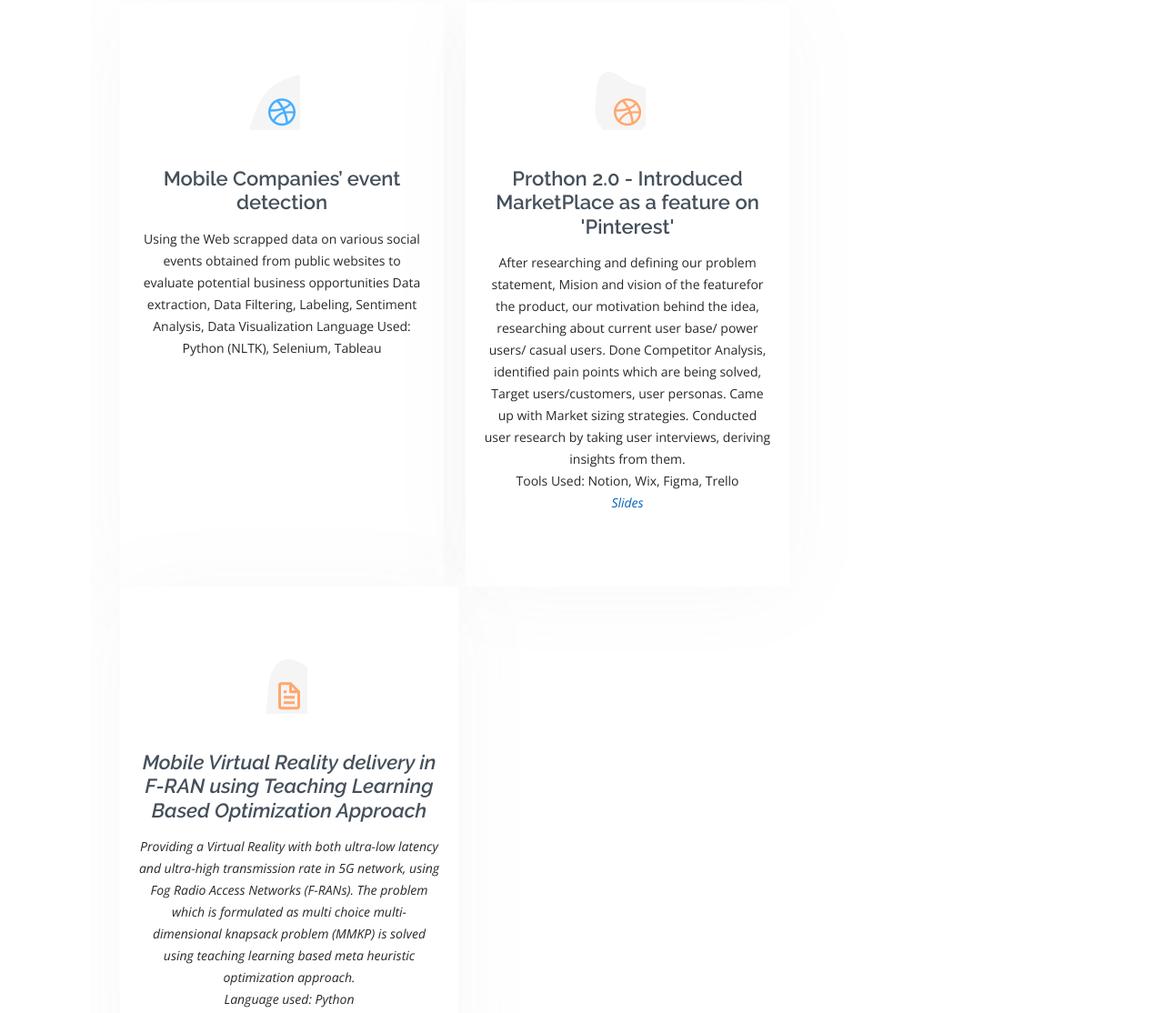
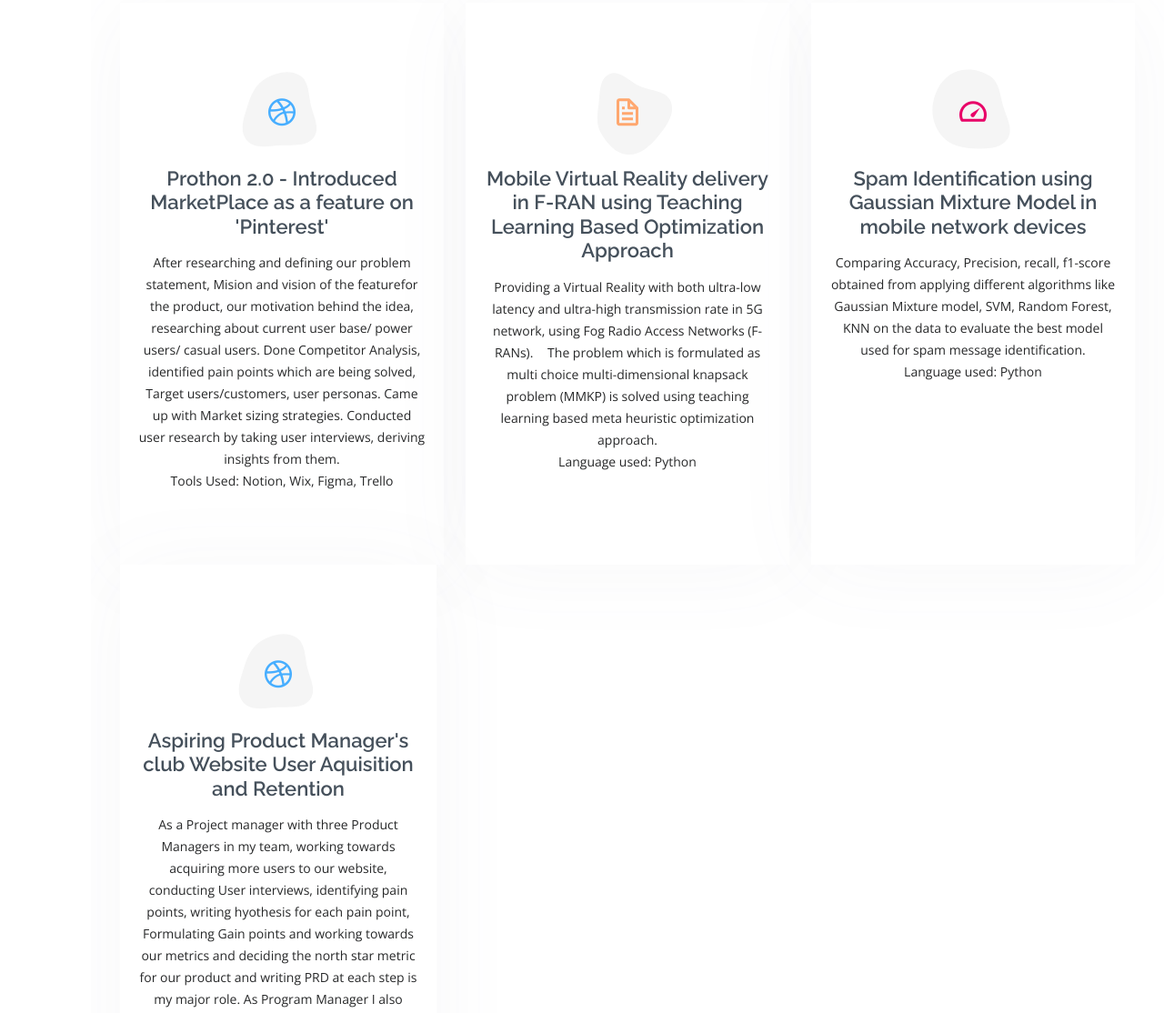
Before and after one commit to Sphoorthirv/portfolio, a plain HTML site: page index.html in a window 1280 px wide. Shown: the part 3750-4864 px from the top of the page at 91% size. Drawn offline with nearby package versions, Linux system fonts and the light colour scheme.

Commit message:
Update index.html

```diff
--- a/index.html
+++ b/index.html
@@ -315,7 +315,7 @@
 
     </section><!-- End Resume Section --><!-- End Resume Section -->
 
-    <!-- ======= Services Section ======= -->
+       <!-- ======= Services Section ======= -->
     <section id="services" class="services">
       <div class="container" data-aos="fade-up">
 
@@ -325,43 +325,25 @@
         </div>
 
         <div class="row">
+
           <div class="col-lg-4 col-md-6 d-flex align-items-stretch" data-aos="zoom-in" data-aos-delay="100">
             <div class="icon-box iconbox-blue">
               <div class="icon">
-                <svg width="70" height="70" viewBox="0 0 300 300" xmlns="http://www.w3.org/2000/svg">
+                <svg width="100" height="100" viewBox="0 0 600 600" xmlns="http://www.w3.org/2000/svg">
                   <path stroke="none" stroke-width="0" fill="#f5f5f5" d="M300,521.0016835830174C376.1290562159157,517.8887921683347,466.0731472004068,529.7835943286574,510.70327084640275,468.03025145048787C554.3714126377745,407.6079735673963,508.03601936045806,328.9844924480964,491.2728898941984,256.3432110539036C474.5976632858925,184.082847569629,479.9380746630129,96.60480741107993,416.23090153303,58.64404602377083C348.86323505073057,18.502131276798302,261.93793281208167,40.57373210992963,193.5410806939664,78.93577620505333C130.42746243093433,114.334589627462,98.30271207620316,179.96522072025542,76.75703585869454,249.04625023123273C51.97151888228291,328.5150500222984,13.704378332031375,421.85034740162234,66.52175969318436,486.19268352777647C119.04800174914682,550.1803526380478,217.28368757567262,524.383925680826,300,521.0016835830174"></path>
                 </svg>
                 <i class="bx bxl-dribbble"></i>
               </div>
-              <h4><a href="">Mobile Companies’ event detection</a></h4>
-              <p>Using the Web scrapped data on various social events obtained from
-                public websites to evaluate potential business opportunities
-                Data extraction, Data Filtering, Labeling, Sentiment Analysis, Data Visualization
-               Language Used: Python (NLTK), Selenium, Tableau</p>
+              <h4><a href="">Prothon 2.0 - Introduced MarketPlace as a feature on 'Pinterest'</a></h4>
+              <p>After researching and defining our problem statement, Mision and vision of the featurefor the product, our motivation behind the idea, researching about current user base/ power users/ casual users. Done Competitor Analysis, identified pain points which are being solved, Target users/customers, user personas. Came up with Market sizing strategies. Conducted user research by taking user interviews, deriving insights from them.
+               </p><p> Tools Used: Notion, Wix, Figma, Trello</p>
             </div>
           </div>
 
-           <div class="col-lg-4 col-md-6 d-flex align-items-stretch mt-4 mt-lg-0" data-aos="zoom-in" data-aos-delay="200">
+          <div class="col-lg-4 col-md-6 d-flex align-items-stretch mt-4 mt-md-0" data-aos="zoom-in" data-aos-delay="200">
             <div class="icon-box iconbox-orange ">
               <div class="icon">
-                <svg width="70" height="70" viewBox="0 0 500 500" xmlns="http://www.w3.org/2000/svg">
-                  <path stroke="none" stroke-width="0" fill="#f5f5f5" d="M300,582.0697525312426C382.5290701553225,586.8405444964366,449.9789794690241,525.3245884688669,502.5850820975895,461.55621195738473C556.606425686781,396.0723002908107,615.8543463187945,314.28637112970534,586.6730223649479,234.56875336149918C558.9533121215079,158.8439757836574,454.9685369536778,164.00468322053177,381.49747125262974,130.76875717737553C312.15926192815925,99.40240125094834,248.97055460311594,18.661163978235184,179.8680185752513,50.54337015887873C110.5421016452524,82.52863877960104,119.82277516462835,180.83849132639028,109.12597500060166,256.43424936330496C100.08760227029461,320.3096726198365,92.17705696193138,384.0621239912766,124.79988738764834,439.7174275375508C164.83382741302287,508.01625554203684,220.96474134820875,577.5009287672846,300,582.0697525312426"></path>
-                </svg>
-                <i class="bx bxl-dribbble"></i>
-              </div>
-              <h4><a href="">Prothon 2.0 - Introduced MarketPlace as a feature on 'Pinterest'</a></h4>
-              <p> After researching and defining our problem statement, Mision and vision of the featurefor the product, our motivation behind the idea, researching about current user base/ power users/ casual users. Done Competitor Analysis, identified pain points which are being solved, Target users/customers, user personas. Came up with Market sizing strategies. Conducted user research by taking user interviews, deriving insights from them.
-
-               <p><p> Tools Used: Notion, Wix, Figma, Trello</p>
-              <p><em> <a href="https://drive.google.com/drive/folders/1LnDDXB8p_oFm0fh7OMimDixSZPxV5miQ">Slides</a>
-
-            </div>
-          </div>
-
-          <div class="col-lg-4 col-md-6 d-flex align-items-stretch mt-4 mt-md-0" data-aos="zoom-in" data-aos-delay="300">
-            <div class="icon-box iconbox-orange ">
-              <div class="icon">
-                <svg width="70" height="70" viewBox="0 0 300 300" xmlns="http://www.w3.org/2000/svg">
+                <svg width="100" height="100" viewBox="0 0 600 600" xmlns="http://www.w3.org/2000/svg">
                   <path stroke="none" stroke-width="0" fill="#f5f5f5" d="M300,582.0697525312426C382.5290701553225,586.8405444964366,449.9789794690241,525.3245884688669,502.5850820975895,461.55621195738473C556.606425686781,396.0723002908107,615.8543463187945,314.28637112970534,586.6730223649479,234.56875336149918C558.9533121215079,158.8439757836574,454.9685369536778,164.00468322053177,381.49747125262974,130.76875717737553C312.15926192815925,99.40240125094834,248.97055460311594,18.661163978235184,179.8680185752513,50.54337015887873C110.5421016452524,82.52863877960104,119.82277516462835,180.83849132639028,109.12597500060166,256.43424936330496C100.08760227029461,320.3096726198365,92.17705696193138,384.0621239912766,124.79988738764834,439.7174275375508C164.83382741302287,508.01625554203684,220.96474134820875,577.5009287672846,300,582.0697525312426"></path>
                 </svg>
                 <i class="bx bx-file"></i>
@@ -369,28 +351,46 @@
               <h4><a href="">Mobile Virtual Reality delivery in F-RAN using Teaching Learning Based
                 Optimization Approach</a></h4>
               <p>Providing a Virtual Reality with both ultra-low latency and ultra-high transmission rate in 5G network, using Fog Radio Access Networks (F-RANs).
-                The problem which is formulated as multi choice multi-dimensional knapsack problem (MMKP) is solved using teaching learning based meta heuristic optimization approach.<p>
+                	The problem which is formulated as multi choice multi-dimensional knapsack problem (MMKP) is solved using teaching learning based meta heuristic optimization approach.<p>
                <p> Language used: Python</p>
             </div>
           </div>
-          <div class="col-lg-4 col-md-6 d-flex align-items-stretch mt-4 mt-md-0" data-aos="zoom-in" data-aos-delay="400">
+
+          <div class="col-lg-4 col-md-6 d-flex align-items-stretch mt-4 mt-lg-0" data-aos="zoom-in" data-aos-delay="300">
             <div class="icon-box iconbox-pink">
               <div class="icon">
-                <svg width="70" height="70" viewBox="0 0 300 300" xmlns="http://www.w3.org/2000/svg">
+                <svg width="100" height="100" viewBox="0 0 600 600" xmlns="http://www.w3.org/2000/svg">
+                  <path stroke="none" stroke-width="0" fill="#f5f5f5" d="M300,541.5067337569781C382.14930387511276,545.0595476570109,479.8736841581634,548.3450877840088,526.4010558755058,480.5488172755941C571.5218469581645,414.80211281144784,517.5187510058486,332.0715597781072,496.52539010469104,255.14436215662573C477.37192572678356,184.95920475031193,473.57363656557914,105.61284051026155,413.0603344069578,65.22779650032875C343.27470386102294,18.654635553484475,251.2091493199835,5.337323636656869,175.0934190732945,40.62881213300186C97.87086631185822,76.43348514350839,51.98124368387456,156.15599469081315,36.44837278890362,239.84606092416172C21.716077023791087,319.22268207091537,43.775223500013084,401.1760424656574,96.891909868211,461.97329694683043C147.22146801428983,519.5804099606455,223.5754009179313,538.201503339737,300,541.5067337569781"></path>
+                </svg>
+                <i class="bx bx-tachometer"></i>
+              </div>
+              <h4><a href="">Spam Identification using Gaussian Mixture Model in mobile network devices</a></h4>
+              <p>Comparing Accuracy, Precision, recall, f1-score obtained from applying different algorithms like Gaussian Mixture model, SVM, Random Forest, KNN on the data to evaluate the best model used for spam message identification.
+                <p><p>Language used: Python</p>
+            </div>
+          </div>
+        <div class="row">
+
+          <div class="col-lg-4 col-md-6 d-flex align-items-stretch mt-4 mt-md-0" data-aos="zoom-in" data-aos-delay="400">
+            <div class="icon-box iconbox-blue">
+              <div class="icon">
+                <svg width="100" height="100" viewBox="0 0 600 600" xmlns="http://www.w3.org/2000/svg">
                   <path stroke="none" stroke-width="0" fill="#f5f5f5" d="M300,521.0016835830174C376.1290562159157,517.8887921683347,466.0731472004068,529.7835943286574,510.70327084640275,468.03025145048787C554.3714126377745,407.6079735673963,508.03601936045806,328.9844924480964,491.2728898941984,256.3432110539036C474.5976632858925,184.082847569629,479.9380746630129,96.60480741107993,416.23090153303,58.64404602377083C348.86323505073057,18.502131276798302,261.93793281208167,40.57373210992963,193.5410806939664,78.93577620505333C130.42746243093433,114.334589627462,98.30271207620316,179.96522072025542,76.75703585869454,249.04625023123273C51.97151888228291,328.5150500222984,13.704378332031375,421.85034740162234,66.52175969318436,486.19268352777647C119.04800174914682,550.1803526380478,217.28368757567262,524.383925680826,300,521.0016835830174"></path>
                 </svg>
                 <i class="bx bxl-dribbble"></i>
               </div>
-              <h4><a href="">Aspiring Product Manager's club Website User Acquisition and Retention</a></h4>
+              <h4><a href="">Aspiring Product Manager's club Website User Aquisition and Retention</a></h4>
               <p> As a Project manager with three Product Managers in my team, working towards acquiring more users to our website, conducting User interviews, identifying  pain points, writing hyothesis for each pain point, Formulating Gain points and working towards our metrics and deciding the north star metric for our product and writing PRD at each step  is my major role. As Program Manager I also have planned sprints, written Project Charter organised team meetings and worked with cross-functional teams.
                <p><p> Tools Used: Notion, Wix, Figma, Trello</p>
               <p><em> <a href="https://www.apmcneu.com/">Website</a>
-
             </div>
           </div>
 
+
         </div>
+
       </div>
+
 
 
     </section><!-- End Portfolio Section -->
```
